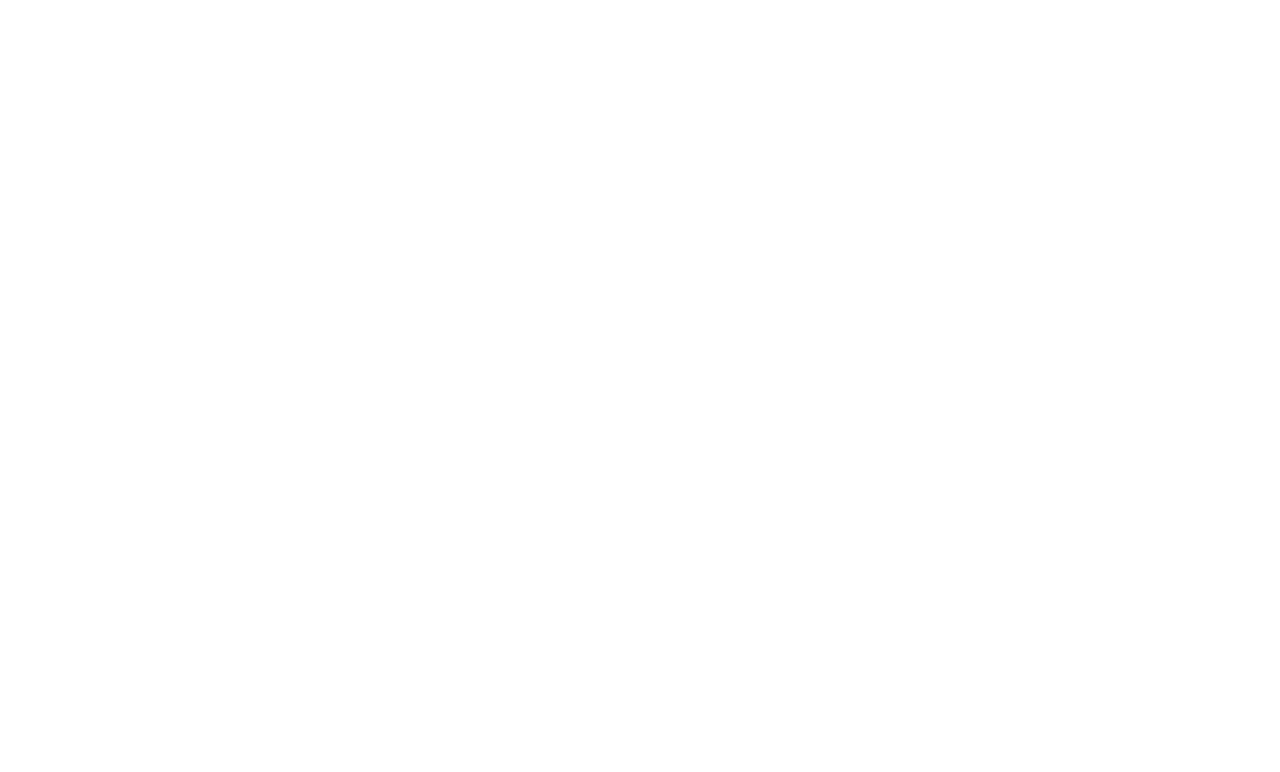
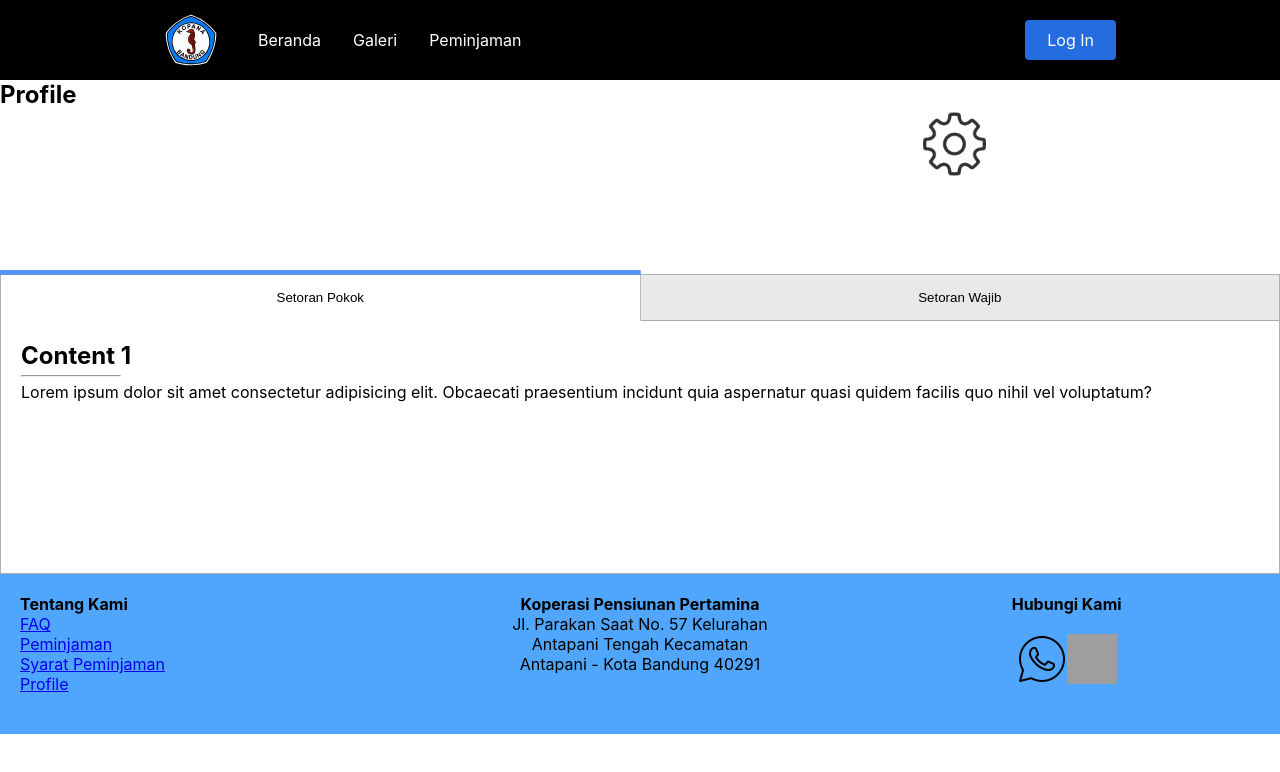
Before and after one commit to rickyalamsyahp/frontendtugas, a React (Create React App) app: page /profile in a window 1280 px wide. Before the commit this address had no page. Shown: the top 772 px of the page. Built offline with nearby package versions, Linux system fonts and the light colour scheme; grey boxes are pictures that could not be loaded.

Commit message:
Profile, Profile Setting, Tabs, Profile Header

```diff
--- a/src/App.js
+++ b/src/App.js
@@ -6,6 +6,8 @@
 import Login from "./components/pages/Login/Login.pages";
 import Daftar from "./components/pages/Daftar/Daftar.view";
 import SyaratPeminjaman from "./components/pages/SyaratPeminjaman/SyaratPeminjaman.view";
+import Profile from "./components/pages/Profile/Profile.view";
+import ProfileSetting from "./components/pages/ProfileSetting/ProfileSetting.view";
 function App() {
   return (
     <Router>
@@ -17,6 +19,8 @@
         <Route exact path='/login' element={<Login/>}/>
         <Route exact path='/daftar' element={<Daftar/>}/>
         <Route exact path='/SyaratPeminjaman' element={<SyaratPeminjaman/>}/>
+        <Route exact path='/profile' element={<Profile/>}/>
+        <Route exact path='/profile-setting' element={<ProfileSetting/>}/>
       </Routes>
     </Router>
 
--- a/src/components/Footer/Footer.view.js
+++ b/src/components/Footer/Footer.view.js
@@ -38,6 +38,8 @@
             <Link to='/peminjaman'>Peminjaman</Link>
             <br/>
             <Link to='/SyaratPeminjaman'>Syarat Peminjaman</Link>
+            <br/>
+            <Link to='/profile'>Profile</Link>
           </p>
         </div>
         <div className='midFooter'>
--- a/src/components/FormPeminjaman/FormPeminjaman.view.js
+++ b/src/components/FormPeminjaman/FormPeminjaman.view.js
@@ -30,6 +30,7 @@
         </label>
     <br/>
       <div class="form-group row">
+        <br />
         <label for="noPeminjaman" class="col-sm-2 col-form-label">
           Nomor Peminjaman
         </label>
--- /dev/null
+++ b/src/components/ProfileHeader/ProfileHeader.styled.js
@@ -0,0 +1,18 @@
+import styled from "styled-components";
+import { NavLink as Link } from 'react-router-dom';
+
+export const NavLink = styled(Link)`
+  color: #fff;
+  display: flex;
+  align-items: right;
+  margin-left: 900px;
+  text-decoration: none;
+  padding: 0 1rem;
+  height: 65px;
+  width: 65px;
+  cursor: pointer;
+
+  &.active {
+    color: #15cdfc;
+  }
+`;
--- /dev/null
+++ b/src/components/ProfileHeader/ProfileHeader.view.js
@@ -0,0 +1,19 @@
+import React from 'react'
+import { NavLink } from './ProfileHeader.styled'
+import image from '../../images/settings.png'
+
+const ProfileHeader = () => {
+    return(
+        <>
+        <h2 className='profile'>
+            Profile
+        </h2>
+        <NavLink to='/profile-setting'>
+            <img src={image} alt={'Logo'} style={{height:"70px"}}/>
+        </NavLink>
+
+        </>
+    )
+}
+
+export default ProfileHeader
--- /dev/null
+++ b/src/components/Tabs/Tabs.styled.css
@@ -0,0 +1,90 @@
+*, ::before, ::after {
+    box-sizing: border-box;
+    margin: 0;
+    padding: 0;
+  }
+
+  body {
+    background: #fff;
+  }
+
+  .container {
+    display: flex;
+    flex-direction: column;
+    position: relative;
+    width: 100%;
+    height: 300px;
+    background: #f1f1f1;
+    margin: 100px auto 0;
+    word-break: break-all;
+    border: 1px solid rgba(0, 0, 0, 0.274);
+  }
+
+  .bloc-tabs {
+    display: flex;
+  }
+  .tabs {
+
+    padding: 15px;
+    text-align: center;
+    width: 50%;
+    background: rgba(128, 128, 128, 0.075);
+    cursor: pointer;
+    border-bottom: 1px solid rgba(0, 0, 0, 0.274);
+    box-sizing: content-box;
+    position: relative;
+    outline: none;
+  }
+  .tabs:not(:last-child){
+    border-right: 1px solid rgba(0, 0, 0, 0.274);
+  }
+
+  .active-tabs  {
+    background: white;
+    border-bottom: 1px solid transparent;
+  }
+
+  .active-tabs::before {
+    content: "";
+    display: block;
+    position: absolute;
+    top: -5px;
+    left: 50%;
+    transform: translateX(-50%);
+    width: calc(100% + 2px);
+    height: 5px;
+    background: rgb(88, 147, 241);
+  }
+
+
+
+  button {
+    border: none;
+
+  }
+  .content-tabs {
+    flex-grow : 1;
+  }
+  .content {
+    background: white;
+    padding: 20px;
+    width: 100%;
+    height: 100%;
+    display: none;
+  }
+  .content h2 {
+    padding: 0px 0 5px 0px;
+  }
+  .content hr {
+    width: 100px;
+    height: 2px;
+    background: #222;
+    margin-bottom: 5px;
+  }
+  .content p {
+    width: 100%;
+    height: 100%;
+  }
+  .active-content {
+    display: block;
+  }
--- /dev/null
+++ b/src/components/Tabs/Tabs.view.js
@@ -0,0 +1,56 @@
+import { useState } from "react";
+import "./Tabs.styled.css";
+
+function TabGroup() {
+  const [toggleState, setToggleState] = useState(1);
+
+  const toggleTab = (index) => {
+    setToggleState(index);
+  };
+
+  return (
+    <div className="container">
+      <div className="bloc-tabs">
+        <button
+          className={toggleState === 1 ? "tabs active-tabs" : "tabs"}
+          onClick={() => toggleTab(1)}
+        >
+          Setoran Pokok
+        </button>
+        <button
+          className={toggleState === 2 ? "tabs active-tabs" : "tabs"}
+          onClick={() => toggleTab(2)}
+        >
+          Setoran Wajib
+        </button>
+      </div>
+
+      <div className="content-tabs">
+        <div
+          className={toggleState === 1 ? "content  active-content" : "content"}
+        >
+          <h2>Content 1</h2>
+          <hr />
+          <p>
+            Lorem ipsum dolor sit amet consectetur adipisicing elit. Obcaecati
+            praesentium incidunt quia aspernatur quasi quidem facilis quo nihil
+            vel voluptatum?
+          </p>
+        </div>
+
+        <div
+          className={toggleState === 2 ? "content  active-content" : "content"}
+        >
+          <h2>Content 2</h2>
+          <hr />
+          <p>
+            Lorem ipsum dolor sit amet consectetur adipisicing elit. Sapiente
+            voluptatum qui adipisci.
+          </p>
+        </div>
+      </div>
+    </div>
+  );
+}
+
+export default TabGroup;
--- /dev/null
+++ b/src/components/pages/Profile/Profile.view.js
@@ -0,0 +1,18 @@
+import React from "react";
+import Navbar from '../../Navbar/Navbar.view';
+import Footer from "../../Footer/Footer.view";
+import TabGroup from "../../Tabs/Tabs.view";
+import ProfileHeader from "../../ProfileHeader/ProfileHeader.view";
+
+const Profile = () => {
+  return (
+    <div>
+      <Navbar />
+      <ProfileHeader/>
+      <TabGroup/>
+      <Footer />
+    </div>
+  );
+};
+
+export default Profile;
--- /dev/null
+++ b/src/components/pages/ProfileSetting/ProfileSetting.view.js
@@ -0,0 +1,14 @@
+import React from "react";
+import Navbar from '../../Navbar/Navbar.view';
+import Footer from "../../Footer/Footer.view";
+
+const ProfileSetting = () => {
+  return (
+    <div>
+      <Navbar />
+      <Footer />
+    </div>
+  );
+};
+
+export default ProfileSetting;
```
Also changed, not shown: src/images/settings.png (added).
